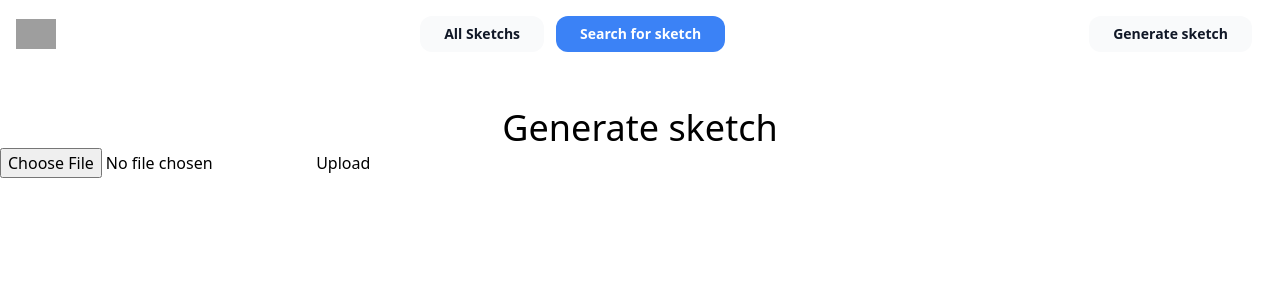
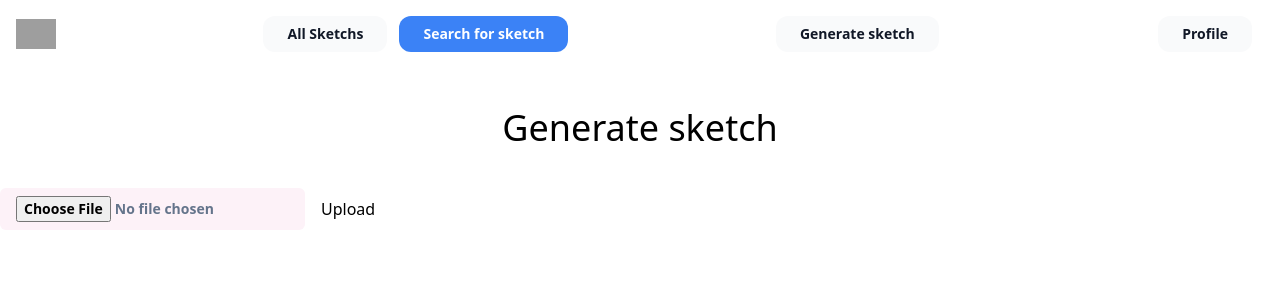
Before and after one commit to peterdinis/Image-To-Sketch, a Django app: page /sketchs/generate/ in a window 1280 px wide. Shown: the top 300 px of the page. Run offline with Django 4.2, Linux system fonts and the light colour scheme; a user stored in the database is signed in; some libraries are stand-ins or nearby versions; grey boxes are pictures that could not be loaded.

Commit message:
style: Styling generate sketch form

```diff
--- a/sketchs/templates/sketchs/generate.html
+++ b/sketchs/templates/sketchs/generate.html
@@ -7,7 +7,13 @@ Image-To-Sketch {% endblock %} {% block content %}
   action="{% url 'generate_sketch' %}"
 >
   {% csrf_token %}
-  <input type="file" name="image" />
-  <input type="submit" value="Upload" />
+  <div class="mt-10 flex flex-row items-center">
+    <input
+      class="block text-sm text-slate-500 mr-4 py-2 px-4 rounded-md border-0 text-sm font-semibold bg-pink-50 text-pink-700 hover:bg-pink-100 cursor-pointer"
+      type="file"
+      name="image"
+    />
+    <input type="submit" value="Upload" />
+  </div>
 </form>
 {% endblock %}
--- a/templates/main.html
+++ b/templates/main.html
@@ -60,6 +60,11 @@
           class="hidden lg:inline-block lg:ml-auto lg:mr-3 py-2 px-6 bg-gray-50 hover:bg-gray-100 text-sm text-gray-900 font-bold rounded-xl transition duration-200"
           href="/sketchs/generate"
           >Generate sketch</a
+        >
+        <a
+          class="hidden lg:inline-block lg:ml-auto lg:mr-3 py-2 px-6 bg-gray-50 hover:bg-gray-100 text-sm text-gray-900 font-bold rounded-xl transition duration-200"
+          href="/accounts/profile"
+          >Profile</a
         >
     {% else %}
       <a
```
Also changed, not shown: db.sqlite3, static/css/main.css (indentation only).
